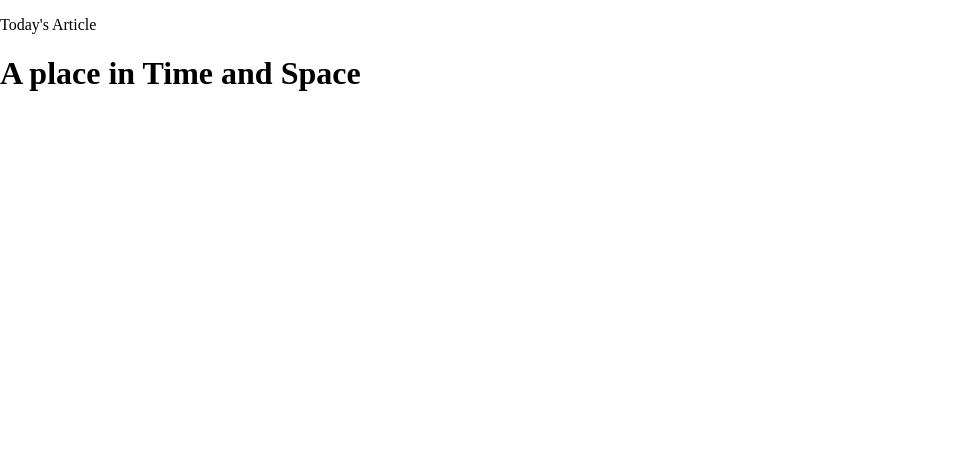
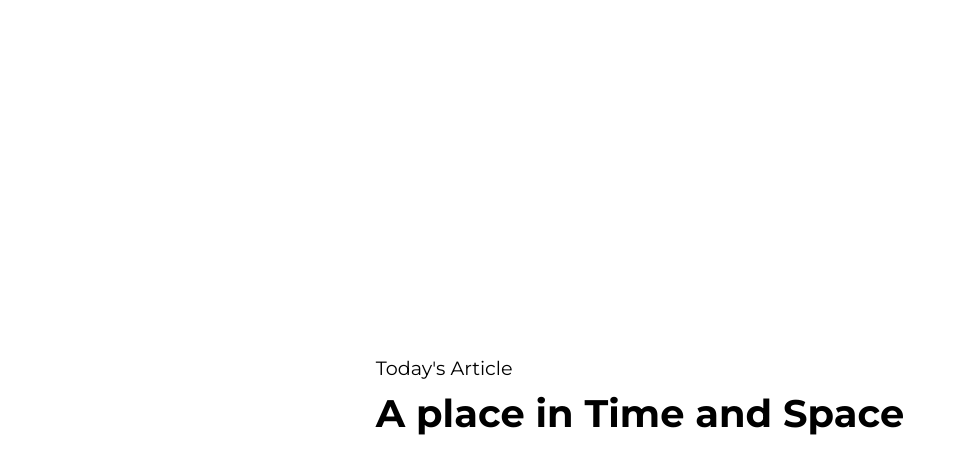
Before and after one commit to whoisarod/simple-design, a plain HTML site: page index.html in a window 1280 px wide. Shown: the whole page, without its empty margins (0-966 px from the left). Drawn offline with Linux system fonts and the light colour scheme.

Commit message:
modified css file

```diff
--- a/index.css
+++ b/index.css
@@ -3,4 +3,22 @@
 html, body {
     margin: 0;
     padding: 0;
+    height: 100vh;
 }
+
+body {
+    font-family: 'Montserrat', sans-serif;
+    display: grid;
+    place-content: center;
+    /* text-align: center; */
+}
+
+h1 {
+    margin-top: 0;
+    font-size: 2.4em;
+}
+
+p {
+    font-size: 1.2em;
+    margin-bottom: .5em;
+}
```
